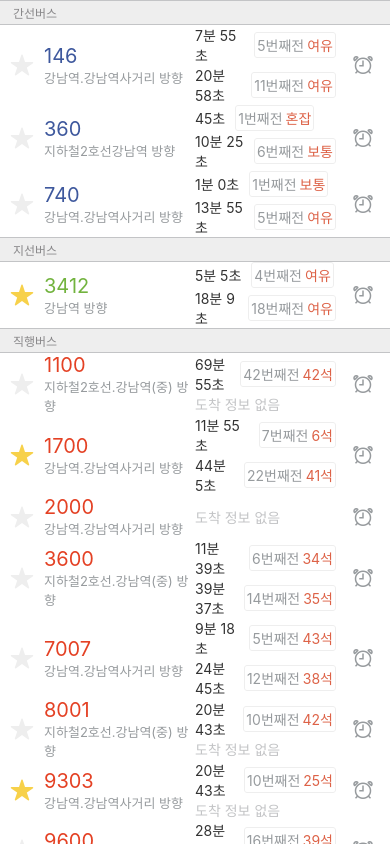
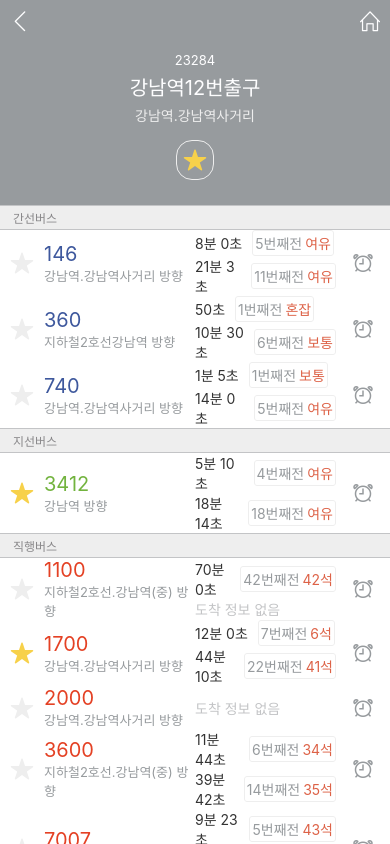
Before and after one commit to NaStillmatic/ReactNative, a React Native app in the folder part2-ch5-kakao-bus/: screen / in a window 390 px wide. Built offline with nearby package versions, Linux system fonts and the light colour scheme.

Commit message:
Part2. Ch05-09-SectionList - ListHeaderComponent

```diff
--- a/part2-ch5-kakao-bus/App.js
+++ b/part2-ch5-kakao-bus/App.js
@@ -1,13 +1,61 @@
-import { FlatList, SafeAreaView, SectionList, StyleSheet, Text, View } from 'react-native';
+import { SafeAreaView, SectionList, StyleSheet, Text, TouchableOpacity, View } from 'react-native';
+import { SimpleLineIcons } from '@expo/vector-icons';
 import BusInfo from './src/BusInfo';
 import { COLOR } from './src/color';
 import { busStop, getBusNumColorByType, getRemainedTimeText, getSeatStatusText, getSections } from './src/data';
 import dayjs from 'dayjs';
 import { useEffect, useState } from 'react';
+import Margin from './src/Margin';
+import BookmarkButton from './src/BookmarkButton';
+
+const busStopBookmarkSize = 20;
+const busStopBookmarkPadding= 6;
 
 export default function App() {
   const sections = getSections(busStop.buses);
   const [now, setNow] = useState(dayjs());
+
+  const onPressBusStopBookmark = () => {
+    // TODO
+  };
+
+  const ListHeaderComponent = () =>(
+    <SafeAreaView style={{ backgroundColor: COLOR.GRAY_3 }}>
+      {/* 뒤로가기, 홈 아이콘 */}
+      <View style={{ flexDirection: "row", justifyContent: "space-between" }}>
+        <TouchableOpacity style={{ padding: 10}}>
+          <SimpleLineIcons name='arrow-left' size={20} color={COLOR.WHITE} />
+        </TouchableOpacity>
+        <TouchableOpacity style={{ padding: 10 }}>
+          <SimpleLineIcons name='home' size={20} color={COLOR.WHITE} />
+        </TouchableOpacity>
+      </View>
+      {/* 정류소 번호, 이름, 방향 */}
+      <View style={{ justifyContent:"center", alignItems: "center" }}>
+        <Margin height={10}/>
+        <Text style={{ color: COLOR.WHITE, fontSize: 13 }}>{busStop.id}</Text>
+        <Margin height={4}/>
+        <Text style={{ color: COLOR.WHITE, fontSize: 20 }}>{busStop.name}</Text>
+        <Margin height={4}/>
+        <Text style={{ color: COLOR.GRAY_1, fontSize: 14 }}>{busStop.directionDescription}</Text>
+        <Margin height={15}/>
+
+        {/* 북마크 */}
+        <BookmarkButton
+          size={busStopBookmarkSize}
+          isBookmarked={busStop.isBookmarked}
+          onPress={onPressBusStopBookmark}
+          style={{
+            borderWidth: 0.3,
+            borderColor: COLOR.GRAY_1,
+            borderRadius: (busStopBookmarkSize + busStopBookmarkPadding * 2) / 2,
+            padding: busStopBookmarkPadding,
+          }}
+        />
+        <Margin height={25} />
+      </View>
+    </SafeAreaView>
+  )
 
   const renderSectionHeader = ({ section: { title } }) => (
     <View style={{
@@ -76,25 +124,26 @@
   };
 
   useEffect(() => {
-    const interval = setInterval(() => {
-      const newNow = dayjs();
-      setNow(newNow);
-    }, 1000);
+    // const interval = setInterval(() => {
+    //   const newNow = dayjs();
+    //   setNow(newNow);
+    // }, 1000);
 
-    return () => {
-      clearInterval(interval);
-    };
+    // return () => {
+    //   clearInterval(interval);
+    // };
   }, []);
 
   return (
-    <SafeAreaView style={styles.container}>
+    <View style={styles.container}>
       <SectionList
         style={{ flex:1, width: "100%" }}
         sections={sections}
+        ListHeaderComponent={ListHeaderComponent}
         renderSectionHeader={renderSectionHeader}
         renderItem={renderItem}
       />
-    </SafeAreaView>
+    </View>
   );
 }
 
--- a/part2-ch5-kakao-bus/src/BusInfo.js
+++ b/part2-ch5-kakao-bus/src/BusInfo.js
@@ -21,6 +21,7 @@
             }}>
                 {/* 북마크 */}
                 <BookmarkButton
+                    size={20}
                     isBookmarked={isBookmarked}
                     onPress={onPressBookmark}
                     style={{ paddingHorizontal: 10 }}
--- /dev/null
+++ b/part2-ch5-kakao-bus/src/Margin.js
@@ -0,0 +1,7 @@
+import { View } from "react-native"
+
+export default ({ height }) => {
+    return (
+        <View style={{ height }} />
+    )
+}
--- a/part2-ch5-kakao-bus/src/data.js
+++ b/part2-ch5-kakao-bus/src/data.js
@@ -5,6 +5,7 @@
   id: 23284,
   name: "강남역12번출구",
   directionDescription: "강남역.강남역사거리",
+  isBookmarked: true,
   buses: [
     {
       type: "B",
```
